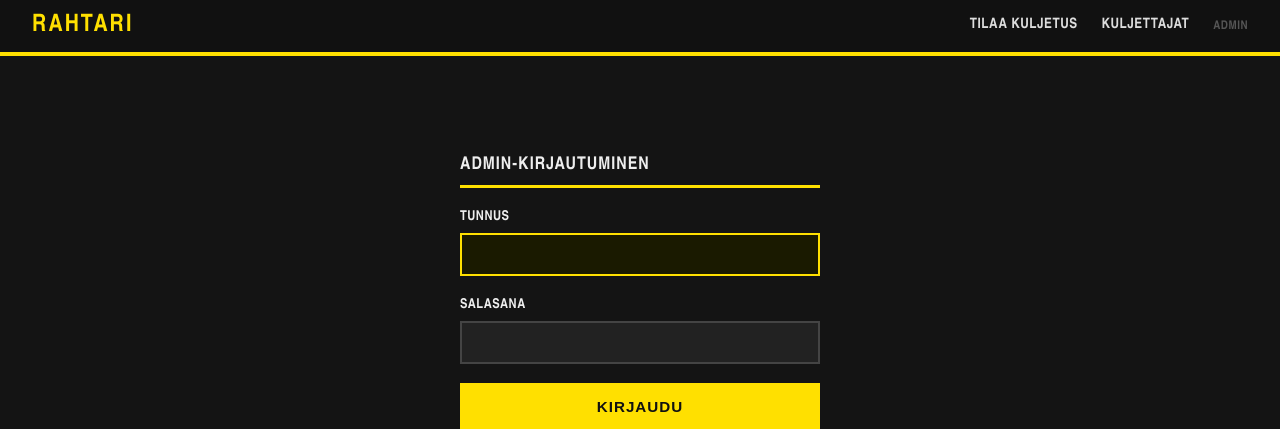
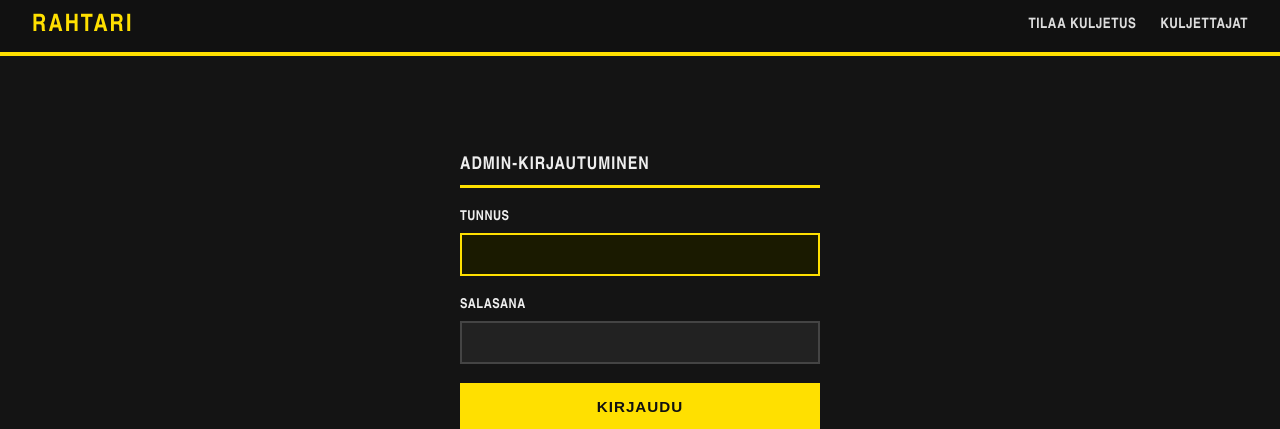
Before and after one commit to jaalankasanova/aiact, a Flask app: page /rahtari/admin/kirjaudu in a window 1280 px wide. Shown: the top 429 px of the page. Run offline with Flask 3, Linux system fonts and the light colour scheme; some libraries are stand-ins or nearby versions.

Commit message:
Rahtari: poista admin-linkki navista
Co-Authored-By: Claude Sonnet 4.6 <noreply@anthropic.com>

```diff
--- a/templates/rahtari/base.html
+++ b/templates/rahtari/base.html
@@ -23,7 +23,6 @@
       <a href="{{ url_for('rahtari.kuljettaja_ulos') }}">Ulos</a>
     {% else %}
       <a href="{{ url_for('rahtari.kuljettaja_kirjaudu') }}">Kuljettajat</a>
-      <a href="{{ url_for('rahtari.admin_kirjaudu') }}" style="color:#555;font-size:.75rem">admin</a>
     {% endif %}
   </div>
 </nav>
```
